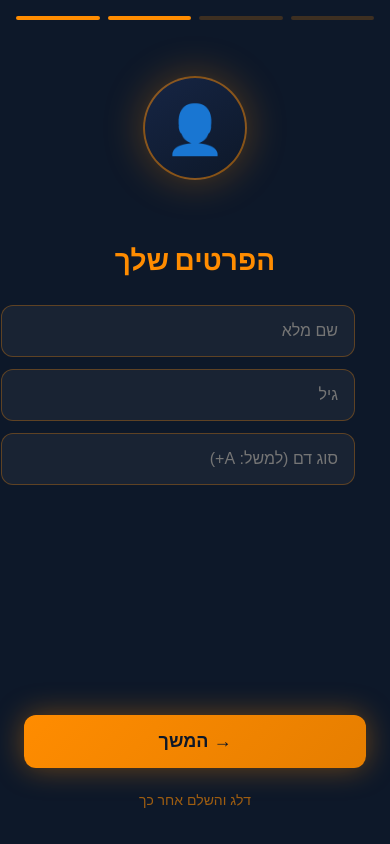
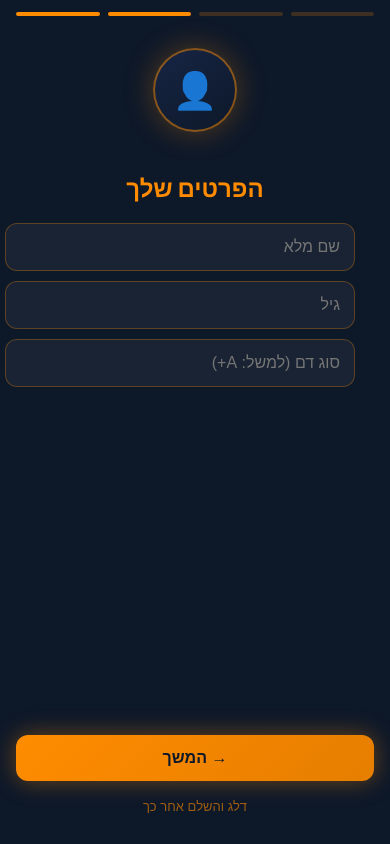
Before and after one commit to nirram77-lang/sos-click, a React (Create React App) app: page / in a window 390 px wide. Both pictures are taken after a click on the button "המשך →". Built offline with nearby package versions, Linux system fonts and the light colour scheme.

Commit message:
Fix: rounded logo, responsive size, input keyboard issue

```diff
--- a/src/App.js
+++ b/src/App.js
@@ -229,30 +229,47 @@ function App() {
     };
 
     const handleNext = () => {
+      // First, save current input values from DOM
+      const currentStepData = steps[onboardingStep];
+      if (currentStepData.fields) {
+        const newData = {...onboardingData};
+        currentStepData.fields.forEach(field => {
+          const input = document.getElementById(`input-${field}`);
+          if (input) {
+            newData[field] = input.value;
+          }
+        });
+        setOnboardingData(newData);
+
         if (onboardingStep < steps.length - 1) {
           setOnboardingStep(onboardingStep + 1);
         } else {
           // Save all data
           setProfile({
-          name: onboardingData.name,
-          age: onboardingData.age,
-          bloodType: onboardingData.bloodType,
-          allergies: onboardingData.allergies,
-          chronicDiseases: onboardingData.chronicDiseases,
-          medications: onboardingData.medications
+            name: newData.name,
+            age: newData.age,
+            bloodType: newData.bloodType,
+            allergies: newData.allergies,
+            chronicDiseases: newData.chronicDiseases,
+            medications: newData.medications
           });
 
-        if (onboardingData.contactName && onboardingData.contactPhone) {
+          if (newData.contactName && newData.contactPhone) {
             setContacts([{
               id: Date.now(),
-            name: onboardingData.contactName,
-            phone: onboardingData.contactPhone,
-            relation: onboardingData.contactRelation || (language === 'he' ? 'איש קשר' : 'Contact')
+              name: newData.contactName,
+              phone: newData.contactPhone,
+              relation: newData.contactRelation || (language === 'he' ? 'איש קשר' : 'Contact')
             }]);
           }
 
           setOnboardingComplete(true);
           setCurrentScreen('profile');
+        }
+      } else {
+        if (onboardingStep < steps.length - 1) {
+          setOnboardingStep(onboardingStep + 1);
+        }
       }
     };
 
@@ -269,11 +286,13 @@ function App() {
       <div style={{
         background: '#0d1829',
         minHeight: '100vh',
+        maxHeight: '100vh',
         display: 'flex',
-        flexDirection: 'column'
+        flexDirection: 'column',
+        overflow: 'hidden'
       }}>
         {/* Progress Bar */}
-        <div style={{ padding: '16px' }}>
+        <div style={{ padding: '12px 16px' }}>
           <div style={{ display: 'flex', gap: '8px' }}>
             {steps.map((_, idx) => (
               <div
@@ -290,20 +309,21 @@ function App() {
           </div>
         </div>
 
-        {/* Hero Logo - Clean, No Circle */}
+        {/* Hero Logo - Rounded to hide square background */}
         {currentStep.icon === '🆘' && (
           <div style={{
             display: 'flex',
             justifyContent: 'center',
             alignItems: 'center',
-            paddingTop: '30px',
-            paddingBottom: '10px'
+            paddingTop: '15px',
+            paddingBottom: '5px'
           }}>
             <img src="/logo-sos.png" alt="SOS Click" style={{
-              width: '250px',
-              height: '250px',
+              width: '200px',
+              height: '200px',
               objectFit: 'contain',
-              filter: 'drop-shadow(0 0 40px rgba(255,140,0,0.4))'
+              borderRadius: '50%',
+              filter: 'drop-shadow(0 0 30px rgba(255,140,0,0.5))'
             }} />
           </div>
         )}
@@ -313,21 +333,21 @@ function App() {
           <div style={{
             display: 'flex',
             justifyContent: 'center',
-            paddingTop: '40px',
-            paddingBottom: '20px'
+            paddingTop: '20px',
+            paddingBottom: '10px'
           }}>
             <div style={{
-              width: '100px',
-              height: '100px',
+              width: '80px',
+              height: '80px',
               borderRadius: '50%',
               background: 'linear-gradient(145deg, #162544 0%, #0d1829 100%)',
               border: '2px solid rgba(255,140,0,0.5)',
-              boxShadow: '0 0 40px rgba(255,140,0,0.3)',
+              boxShadow: '0 0 30px rgba(255,140,0,0.3)',
               display: 'flex',
               alignItems: 'center',
               justifyContent: 'center'
             }}>
-              <span style={{ fontSize: '48px' }}>{currentStep.icon}</span>
+              <span style={{ fontSize: '36px' }}>{currentStep.icon}</span>
             </div>
           </div>
         )}
@@ -338,15 +358,16 @@ function App() {
           display: 'flex',
           flexDirection: 'column',
           alignItems: 'center',
-          padding: '24px',
-          textAlign: 'center'
+          padding: '16px',
+          textAlign: 'center',
+          overflowY: 'auto'
         }}>
           {/* Title */}
           <h1 style={{
             color: '#FF8C00',
-            fontSize: '28px',
+            fontSize: '24px',
             fontWeight: 900,
-            marginBottom: '12px',
+            marginBottom: '8px',
             direction: language === 'he' ? 'rtl' : 'ltr'
           }}>
             {currentStep.title}
@@ -355,10 +376,10 @@ function App() {
           {/* Welcome Step Text */}
           {isFirstStep && (
             <div style={{ direction: language === 'he' ? 'rtl' : 'ltr' }}>
-              <p style={{ color: 'rgba(255,255,255,0.9)', fontSize: '18px', marginBottom: '8px' }}>
+              <p style={{ color: 'rgba(255,255,255,0.9)', fontSize: '16px', marginBottom: '6px' }}>
                 {currentStep.subtitle}
               </p>
-              <p style={{ color: 'rgba(255,255,255,0.6)', fontSize: '14px', maxWidth: '280px' }}>
+              <p style={{ color: 'rgba(255,255,255,0.6)', fontSize: '13px', maxWidth: '280px' }}>
                 {currentStep.description}
               </p>
             </div>
@@ -366,23 +387,24 @@ function App() {
 
           {/* Form Steps */}
           {currentStep.fields && (
-            <div style={{ width: '100%', maxWidth: '320px', marginTop: '16px', direction: language === 'he' ? 'rtl' : 'ltr' }}>
-              {currentStep.fields.map(field => (
+            <div style={{ width: '100%', maxWidth: '320px', marginTop: '12px', direction: language === 'he' ? 'rtl' : 'ltr' }}>
+              {currentStep.fields.map((field, index) => (
                 <input
-                  key={field}
+                  key={`${onboardingStep}-${field}`}
+                  id={`input-${field}`}
                   type={field === 'age' ? 'number' : field === 'contactPhone' ? 'tel' : 'text'}
-                  value={onboardingData[field]}
-                  onChange={(e) => setOnboardingData({...onboardingData, [field]: e.target.value})}
+                  defaultValue={onboardingData[field]}
+                  onBlur={(e) => setOnboardingData(prev => ({...prev, [field]: e.target.value}))}
                   placeholder={fieldLabels[language][field]}
                   style={{
                     width: '100%',
-                    padding: '16px',
+                    padding: '14px',
                     borderRadius: '12px',
                     fontSize: '16px',
                     background: 'rgba(255,255,255,0.05)',
                     border: '1px solid rgba(255,140,0,0.3)',
                     color: 'white',
-                    marginBottom: '12px',
+                    marginBottom: '10px',
                     outline: 'none'
                   }}
                 />
@@ -392,17 +414,17 @@ function App() {
         </div>
 
         {/* Buttons - Fixed at Bottom */}
-        <div style={{ padding: '24px' }}>
+        <div style={{ padding: '16px', paddingBottom: '20px' }}>
           <button
             onClick={handleNext}
             style={{
               width: '100%',
-              padding: '16px',
+              padding: '14px',
               borderRadius: '12px',
               fontWeight: 700,
-              fontSize: '18px',
+              fontSize: '16px',
               background: 'linear-gradient(135deg, #FF8C00 0%, #e67e00 100%)',
-              boxShadow: '0 0 30px rgba(255,140,0,0.4)',
+              boxShadow: '0 0 25px rgba(255,140,0,0.4)',
               color: '#0d1829',
               border: 'none',
               cursor: 'pointer'
@@ -419,12 +441,12 @@ function App() {
               onClick={handleSkip}
               style={{
                 width: '100%',
-                padding: '12px',
-                marginTop: '12px',
+                padding: '10px',
+                marginTop: '8px',
                 background: 'none',
                 border: 'none',
                 color: 'rgba(255,140,0,0.6)',
-                fontSize: '14px',
+                fontSize: '13px',
                 cursor: 'pointer'
               }}
             >
```
Lines whose indentation alone changed are shown as unchanged.
